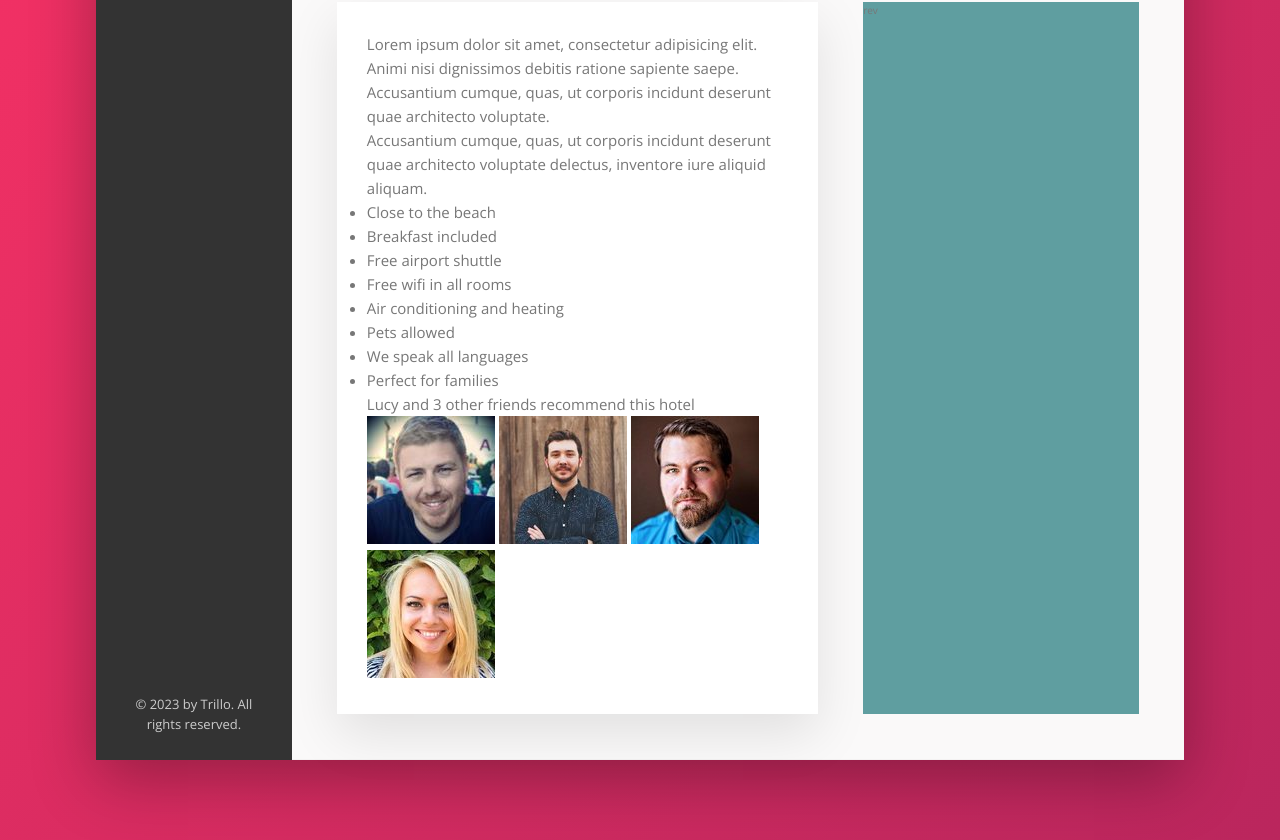
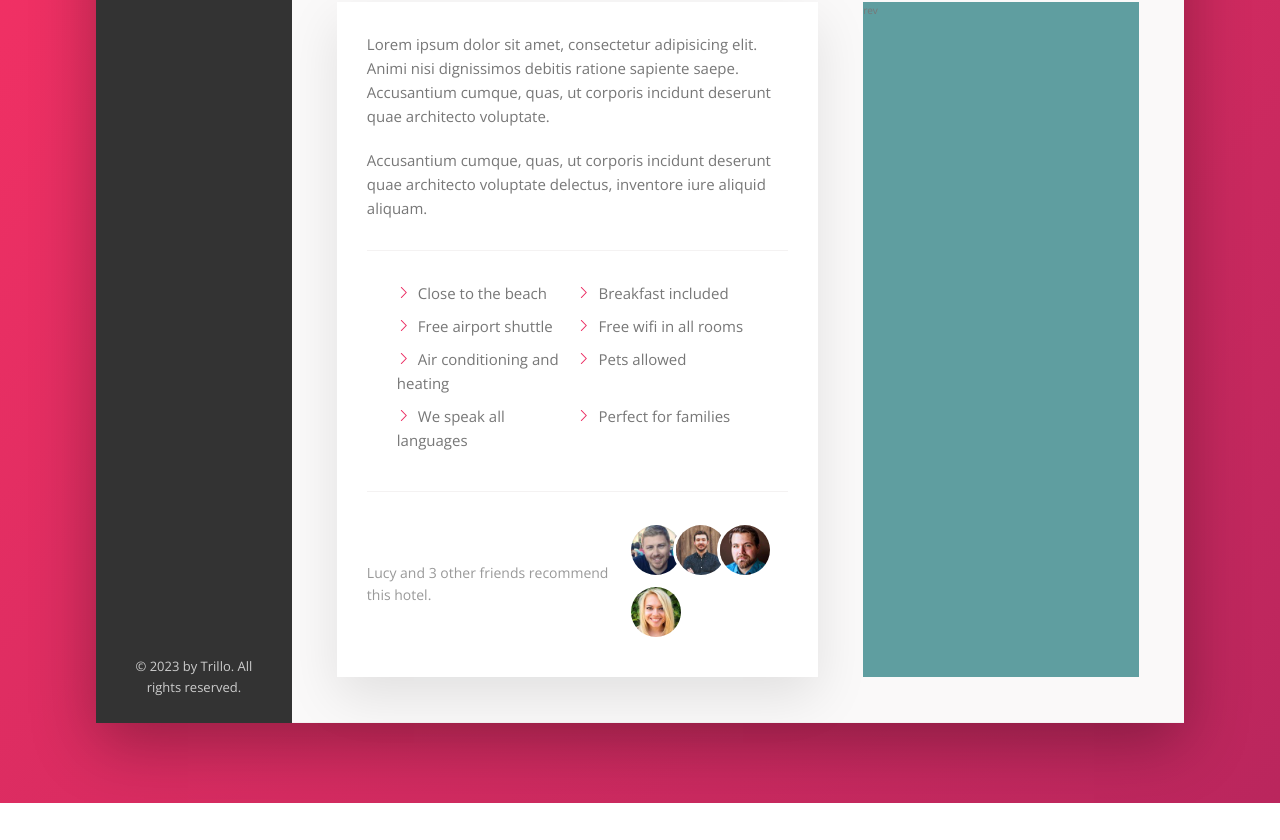
Before and after one commit to ilan-moroz/udemy-css-practice, a website: page Trillo/index.html in a window 1280 px wide. Shown: the part 613-1453 px from the top of the page. After the commit the page ends 1416 px from the top, so only its background shows below. Drawn offline with nearby package versions, Linux system fonts and the light colour scheme.

Commit message:
recommends

```diff
--- a/Trillo/index.html
+++ b/Trillo/index.html
@@ -152,7 +152,7 @@
               </ul>
               <div class="recommend">
                 <p class="recommend__count">
-                  Lucy and 3 other friends recommend this hotel
+                  Lucy and 3 other friends recommend this hotel.
                 </p>
                 <div class="recommend__friends">
                   <img
--- a/Trillo/sass/_components.scss
+++ b/Trillo/sass/_components.scss
@@ -277,3 +277,67 @@
     box-shadow: none;
   }
 }
+
+// PARAGRAPH
+.paragraph:not(:last-of-type) {
+  margin-bottom: 2rem;
+}
+
+// LIST
+.list {
+  list-style: none;
+  margin: 3rem 0;
+  padding: 3rem;
+  border-top: var(--line);
+  border-bottom: var(--line);
+  display: flex;
+  flex-wrap: wrap;
+
+  &__item {
+    flex: 0 0 50%;
+    margin-bottom: 0.9rem;
+  }
+
+  &__item::before {
+    content: "";
+    display: inline-block;
+    height: 1.3rem;
+    width: 1.3rem;
+    margin-right: 0.8rem;
+
+    // older browsers
+    // background-image: url(../img/chevron-thin-right.svg);
+    // background-size: cover;
+
+    // Newer browsers - masks
+    background-color: var(--color-primary);
+    mask-image: url(../img/chevron-thin-right.svg);
+    -webkit-mask-image: url(../img/chevron-thin-right.svg);
+    mask-size: cover;
+    -webkit-mask-size: cover;
+  }
+}
+
+// RECOMMENDED
+.recommend {
+  font-size: 1.4rem;
+  color: var(--color-grey-dark-3);
+  display: flex;
+  align-items: center;
+
+  &__count {
+    margin-right: auto;
+  }
+
+  &__photo {
+    box-sizing: content-box;
+    height: 5rem;
+    width: 5rem;
+    border-radius: 50%;
+    border: 3px solid white;
+
+    &:not(:last-child) {
+      margin-right: -1.5rem;
+    }
+  }
+}
```
Also changed, not shown: Trillo/css/style.css, Trillo/img/SVG/aircraft-take-off.svg (deleted), Trillo/img/SVG/bookmark.svg (deleted), Trillo/img/SVG/chat.svg (deleted), Trillo/img/SVG/chevron-thin-right.svg (deleted), Trillo/img/SVG/home.svg (deleted), Trillo/img/SVG/key.svg (deleted), Trillo/img/SVG/location-pin.svg (deleted), Trillo/img/SVG/magnifying-glass.svg (deleted), Trillo/img/SVG/map.svg (deleted), Trillo/img/SVG/star.svg (deleted), 1 other file.
